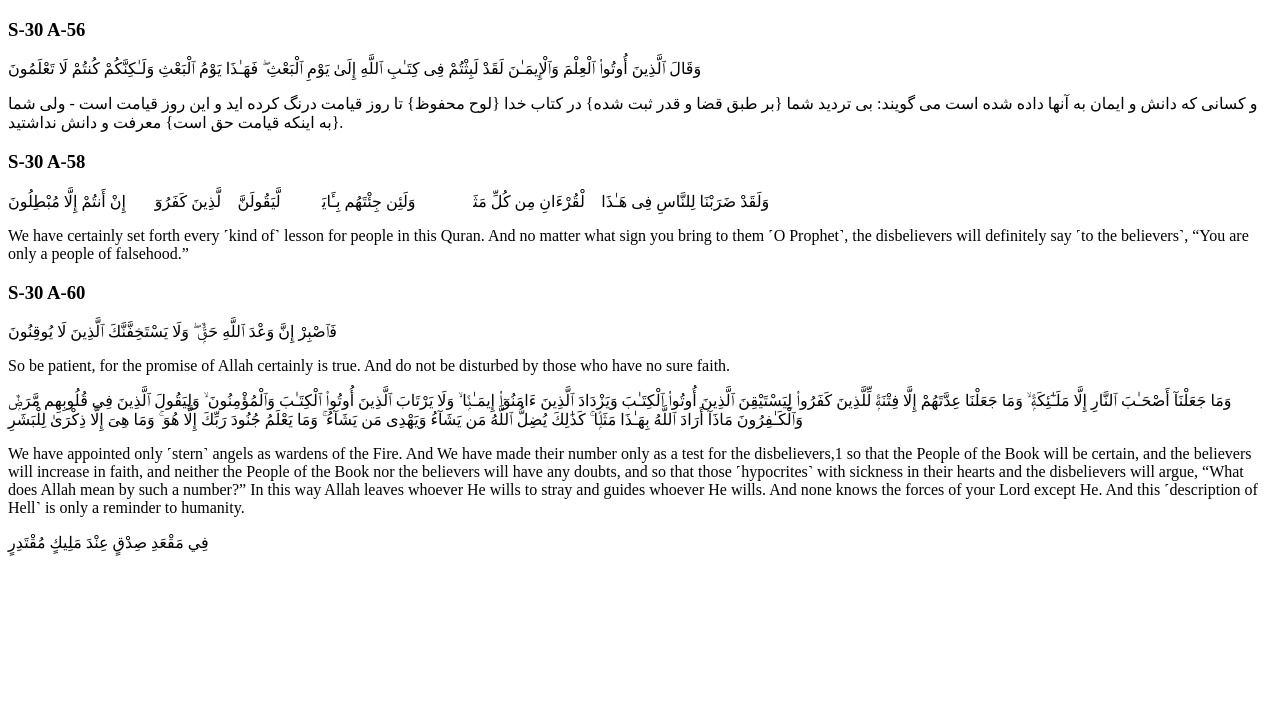
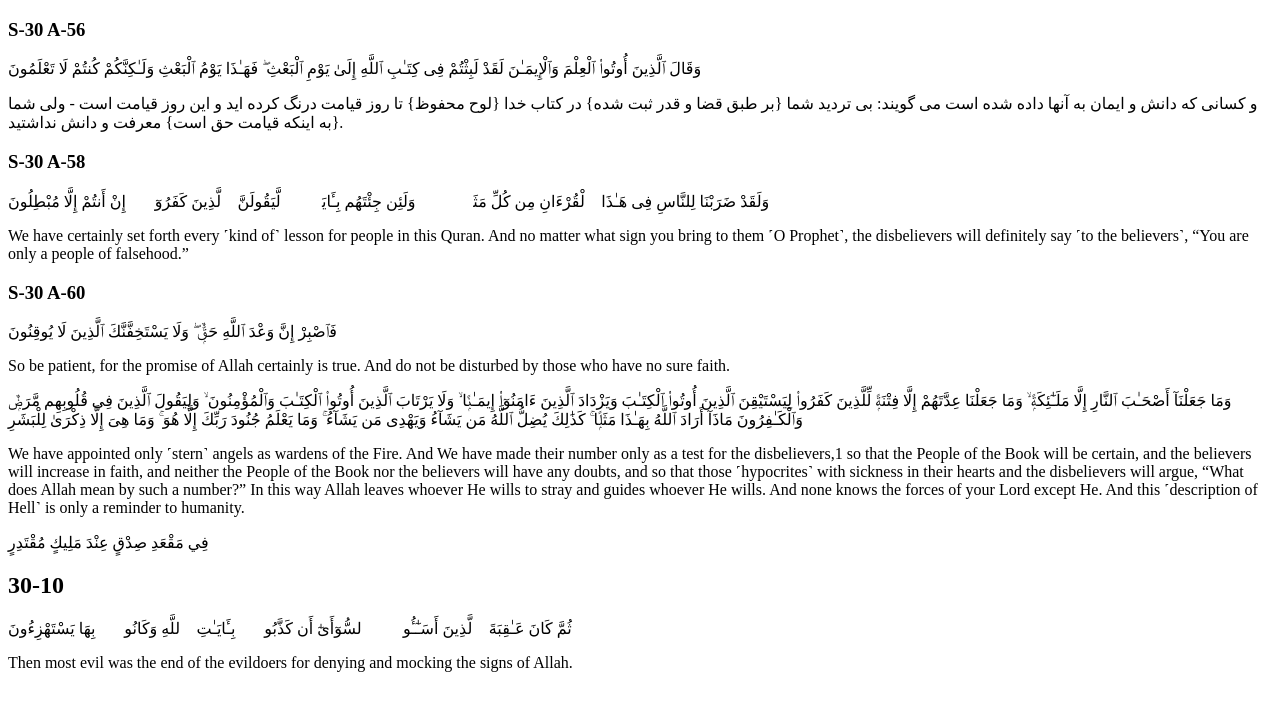
Before and after one commit to mhn-aa/quran.codes, a plain HTML site: page index.html in a window 1280 px wide. Drawn offline with Linux system fonts and the light colour scheme.

Commit message:
S-30 A-10

```diff
--- a/index.html
+++ b/index.html
@@ -68,6 +68,15 @@
             only a reminder to humanity.
           </p>
           <p>فِي مَقْعَدِ صِدْقٍ عِنْدَ مَلِيكٍ مُقْتَدِرٍ</p>
+          <h2>30-10</h2>
+          <p>
+            ثُمَّ كَانَ عَـٰقِبَةَ ٱلَّذِينَ أَسَـٰٓـُٔوا۟ ٱلسُّوٓأَىٰٓ أَن
+            كَذَّبُوا۟ بِـَٔايَـٰتِ ٱللَّهِ وَكَانُوا۟ بِهَا يَسْتَهْزِءُونَ
+          </p>
+          <p>
+            Then most evil was the end of the evildoers for denying and mocking
+            the signs of Allah.
+          </p>
         </div>
       </div>
     </div>
```
Also changed, not shown: Al-Rum.js (added, +20 -0 lines), 1 other file.
